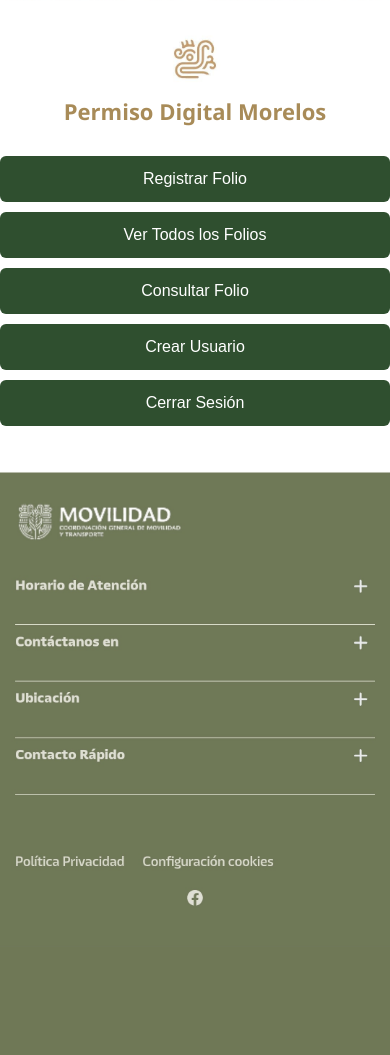
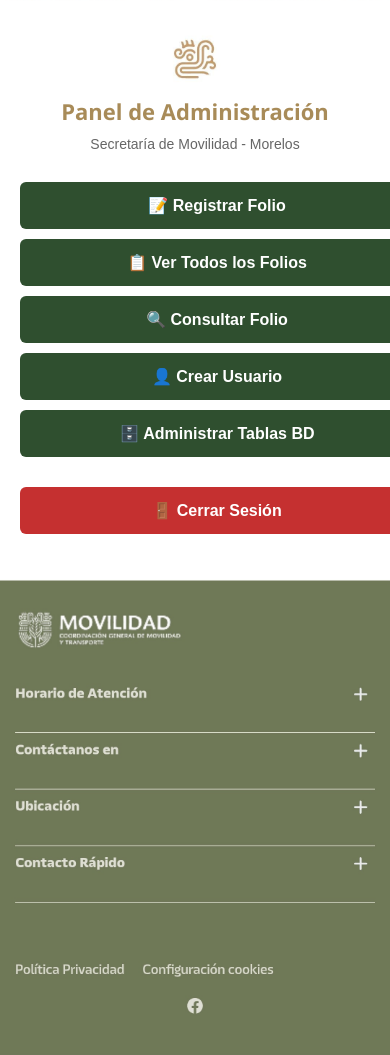
Before and after one commit to Gsr1989/Morelos, a Flask app: page /admin in a window 390 px wide. Shown: the part 381-1436 px from the top of the page. Before the commit the page ends 1287 px from the top, so only its background shows below. Run offline with Flask 3, Linux system fonts and the light colour scheme; the visitor is signed in with stand-in values (Sample User, id 1).

Commit message:
Update panel.html

```diff
--- a/templates/panel.html
+++ b/templates/panel.html
@@ -2,7 +2,7 @@
 <html lang="es">
 <head>
     <meta charset="UTF-8">
-    <title>Panel de Administración</title>
+    <title>Panel de Administración - Morelos</title>
     <meta name="viewport" content="width=device-width, initial-scale=1">
     <style>
         body {
@@ -26,8 +26,14 @@
             color: #a88b58;
             font-size: 26px;
             font-weight: bold;
-            margin: 10px 0 30px;
+            margin: 10px 0 10px;
             font-family: 'Segoe UI', Tahoma, Geneva, Verdana, sans-serif;
+        }
+        .subtitulo {
+            text-align: center;
+            color: #666;
+            font-size: 16px;
+            margin-bottom: 30px;
         }
         .botones {
             display: flex;
@@ -36,6 +42,7 @@
             gap: 15px;
             max-width: 600px;
             margin: 30px auto;
+            padding: 0 20px;
         }
         .btn {
             background-color: #2f4f2f;
@@ -45,10 +52,27 @@
             font-size: 16px;
             border-radius: 6px;
             cursor: pointer;
-            transition: background-color .3s;
+            transition: background-color .3s, transform .2s;
+            text-decoration: none;
+            display: inline-block;
+            width: 100%;
+            max-width: 280px;
+            text-align: center;
+            font-weight: bold;
         }
         .btn:hover {
             background-color: #3e7142;
+            transform: translateY(-2px);
+        }
+        .btn:active {
+            transform: translateY(0);
+        }
+        .btn-salir {
+            background-color: #c53030;
+            margin-top: 20px;
+        }
+        .btn-salir:hover {
+            background-color: #9b2c2c;
         }
         footer {
             margin-top: 40px;
@@ -61,9 +85,20 @@
             display: block;
         }
         @media (max-width: 600px) {
-            .texto-morelos { font-size: 22px; }
-            .botones { flex-direction: column; gap: 10px; }
-            .btn { width: 100%; }
+            .texto-morelos {
+                font-size: 22px;
+            }
+            .subtitulo {
+                font-size: 14px;
+            }
+            .botones {
+                flex-direction: column;
+                gap: 10px;
+            }
+            .btn {
+                width: 100%;
+                max-width: 100%;
+            }
         }
     </style>
 </head>
@@ -78,33 +113,39 @@
     </div>
 
     <!-- Título -->
-    <div class="texto-morelos">Permiso Digital Morelos</div>
+    <div class="texto-morelos">Panel de Administración</div>
+    <div class="subtitulo">Secretaría de Movilidad - Morelos</div>
 
     <!-- Botones -->
     <div class="botones">
         <!-- Registrar un folio nuevo (plantilla admin) -->
-        <a href="{{ url_for('registro_admin') }}">
-            <button class="btn">Registrar Folio</button>
+        <a href="{{ url_for('registro_admin') }}" class="btn">
+            📝 Registrar Folio
         </a>
 
         <!-- Ver todos los folios creados -->
-        <a href="{{ url_for('admin_folios') }}">
-            <button class="btn">Ver Todos los Folios</button>
+        <a href="{{ url_for('admin_folios') }}" class="btn">
+            📋 Ver Todos los Folios
         </a>
 
         <!-- Consultar estado de un folio -->
-        <a href="{{ url_for('consulta_folio') }}">
-            <button class="btn">Consultar Folio</button>
+        <a href="{{ url_for('consulta_folio') }}" class="btn">
+            🔍 Consultar Folio
         </a>
 
         <!-- Crear un usuario nuevo -->
-        <a href="{{ url_for('crear_usuario') }}">
-            <button class="btn">Crear Usuario</button>
+        <a href="{{ url_for('crear_usuario') }}" class="btn">
+            👤 Crear Usuario
+        </a>
+
+        <!-- Administrar Base de Datos -->
+        <a href="{{ url_for('admin_tablas') }}" class="btn">
+            🗄️ Administrar Tablas BD
         </a>
 
         <!-- Cerrar sesión -->
-        <a href="{{ url_for('logout') }}">
-            <button class="btn">Cerrar Sesión</button>
+        <a href="{{ url_for('logout') }}" class="btn btn-salir">
+            🚪 Cerrar Sesión
         </a>
     </div>
 
```
